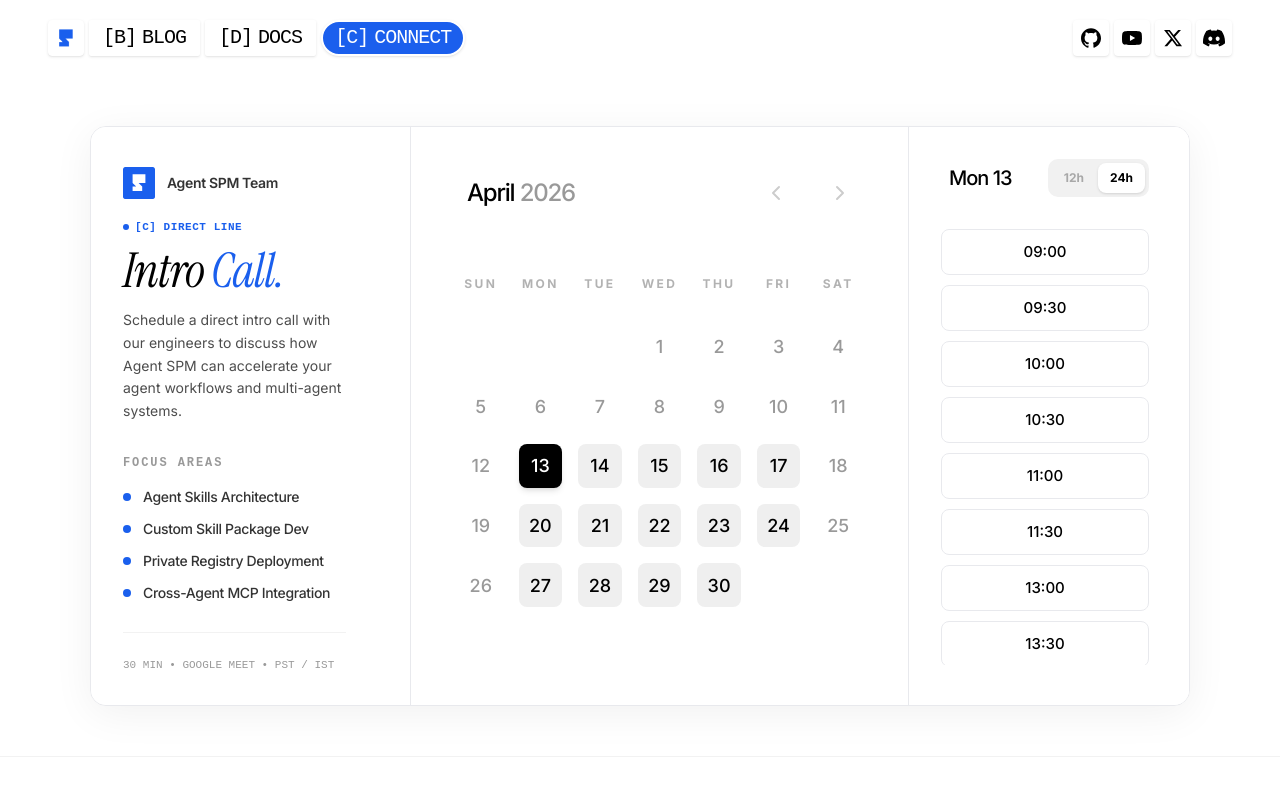
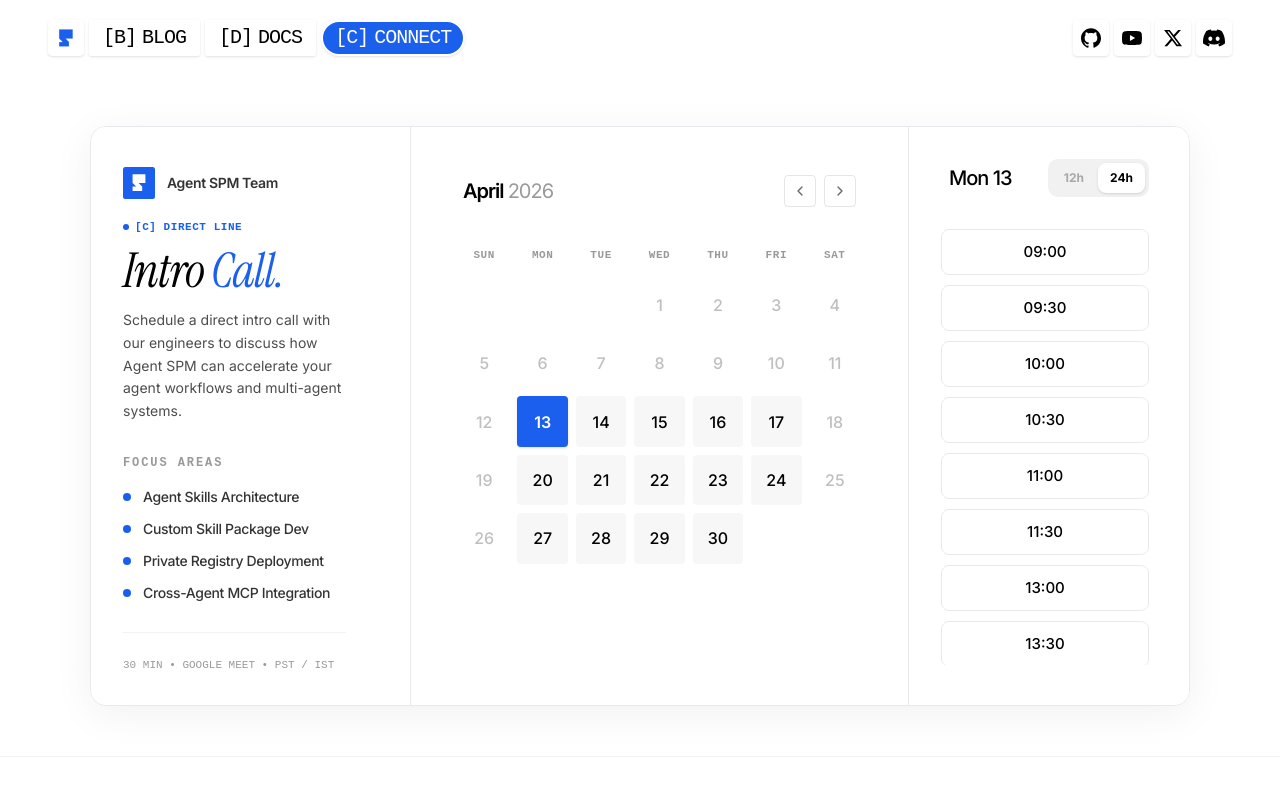
Before and after one commit to agent-spm/agent-spm-web, a Next.js app: page /connect in a window 1280 px wide. Shown: the top 800 px of the page. Built offline with nearby package versions, Linux system fonts and the light colour scheme; no server answers; a web font is replaced by a local one.

Commit message:
feat(connect): refine Calendar picker with custom month navigation and active dates

```diff
--- a/src/components/connect/Calendar.tsx
+++ b/src/components/connect/Calendar.tsx
@@ -7,7 +7,7 @@ interface CalendarProps {
 }
 
 export const Calendar: React.FC<CalendarProps> = ({ selectedDate, onDateSelect }) => {
-  const [viewDate] = useState(new Date(2026, 3, 1)); // April 2026 as per screenshot
+  const [viewDate] = useState(new Date(2026, 3, 1)); // April 2026
 
   const daysInMonth = new Date(viewDate.getFullYear(), viewDate.getMonth() + 1, 0).getDate();
   const firstDayOfMonth = new Date(viewDate.getFullYear(), viewDate.getMonth(), 1).getDay();
@@ -37,33 +37,40 @@ export const Calendar: React.FC<CalendarProps> = ({ selectedDate, onDateSelect }
   };
 
   const isPast = (day: number) => {
-    // For demo consistency with screenshot: Today is April 11, 2026
     const today = new Date(2026, 3, 11).getTime();
     const current = new Date(viewDate.getFullYear(), viewDate.getMonth(), day).getTime();
     return current <= today;
   };
 
   return (
-    <div className="flex flex-col w-full max-w-[500px]">
+    <div className="flex flex-col w-full max-w-[460px]">
       {/* Header */}
-      <div className="flex items-center justify-between mb-12 px-2">
-        <h2 className="text-[24px] font-medium text-brand-black">
-          {monthName} <span className="text-brand-black/40">{year}</span>
+      <div className="flex items-center justify-between mb-8 px-1">
+        <h2 className="text-xl font-semibold text-black font-sans">
+          {monthName} <span className="text-black/40 font-normal">{year}</span>
         </h2>
-        <div className="flex items-center gap-10">
-          <button className="text-brand-black/20 hover:text-brand-black transition-colors">
-            <ChevronLeft size={24} />
+        <div className="flex items-center gap-2">
+          <button
+            type="button"
+            className="w-8 h-8 rounded-[4px] border border-black/10 flex items-center justify-center text-black/60 hover:text-black hover:bg-black/5 transition-colors cursor-pointer"
+            aria-label="Previous month"
+          >
+            <ChevronLeft size={16} />
           </button>
-          <button className="text-brand-black/20 hover:text-brand-black transition-colors">
-            <ChevronRight size={24} />
+          <button
+            type="button"
+            className="w-8 h-8 rounded-[4px] border border-black/10 flex items-center justify-center text-black/60 hover:text-black hover:bg-black/5 transition-colors cursor-pointer"
+            aria-label="Next month"
+          >
+            <ChevronRight size={16} />
           </button>
         </div>
       </div>
 
       {/* Grid */}
-      <div className="grid grid-cols-7 gap-x-1 sm:gap-x-4 gap-y-1 sm:gap-y-4">
+      <div className="grid grid-cols-7 gap-1.5 sm:gap-2">
         {['SUN', 'MON', 'TUE', 'WED', 'THU', 'FRI', 'SAT'].map((day) => (
-          <div key={day} className="text-center text-[12px] font-bold text-brand-black/30 py-4 tracking-[0.2em] uppercase">
+          <div key={day} className="text-center text-[10px] sm:text-[11px] font-bold text-black/40 py-2 tracking-wider uppercase font-mono">
             {day}
           </div>
         ))}
@@ -82,22 +89,24 @@ export const Calendar: React.FC<CalendarProps> = ({ selectedDate, onDateSelect }
           return (
             <div key={day} className="relative flex items-center justify-center">
               <button
-                onClick={() => onDateSelect(new Date(viewDate.getFullYear(), viewDate.getMonth(), day))}
+                type="button"
+                onClick={() => isAvailable && onDateSelect(new Date(viewDate.getFullYear(), viewDate.getMonth(), day))}
+                disabled={!isAvailable}
                 className={`
-                  w-full aspect-square rounded-[8px] text-[18px] font-medium transition-all duration-200
-                  flex items-center justify-center
+                  w-full aspect-square rounded-[4px] text-sm sm:text-base font-medium font-sans transition-all duration-150
+                  flex items-center justify-center cursor-pointer
                   ${active
-                    ? 'bg-brand-black text-white shadow-md'
+                    ? 'bg-[#1A5FED] text-white shadow-sm font-semibold'
                     : isAvailable
-                      ? 'text-brand-black hover:bg-brand-blue/5 hover:text-brand-blue bg-[#EFEFEF]'
-                      : 'text-brand-black/40 hover:bg-brand-black/5'
+                      ? 'text-black bg-[#F7F7F7] hover:bg-[#1A5FED]/10 hover:text-[#1A5FED]'
+                      : 'text-black/25 cursor-not-allowed bg-transparent'
                   }
                 `}
               >
                 {day}
               </button>
               {today && !active && (
-                <div className="absolute bottom-2 left-1/2 -translate-x-1/2 w-1.5 h-1.5 bg-brand-black rounded-full" />
+                <div className="absolute bottom-1 left-1/2 -translate-x-1/2 w-1 h-1 bg-[#1A5FED] rounded-full" />
               )}
             </div>
           );
```
